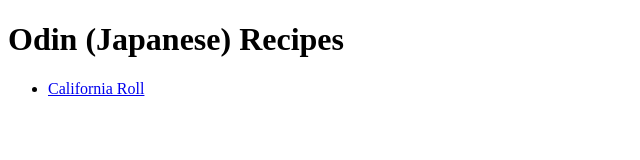
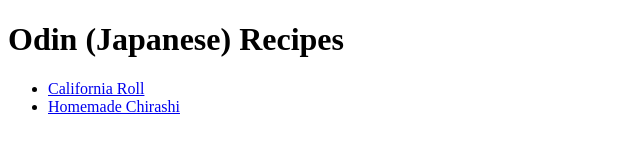
Before and after one commit to codedbykl/odin-recipes, a plain HTML site: page index.html in a window 1280 px wide. Shown: the whole page, without its empty margins (0-640 px from the left). Drawn offline with Linux system fonts and the light colour scheme.

Commit message:
Add link to homemade-chirashi.html in the index.html

```diff
--- a/index.html
+++ b/index.html
@@ -13,6 +13,7 @@
 
   <ul>
     <li><a href="recipes/california-roll.html">California Roll</a></li>
+    <li><a href="recipes/homemade-chirashi.html">Homemade Chirashi</a></li>
   </ul>
 </body>
 
```
